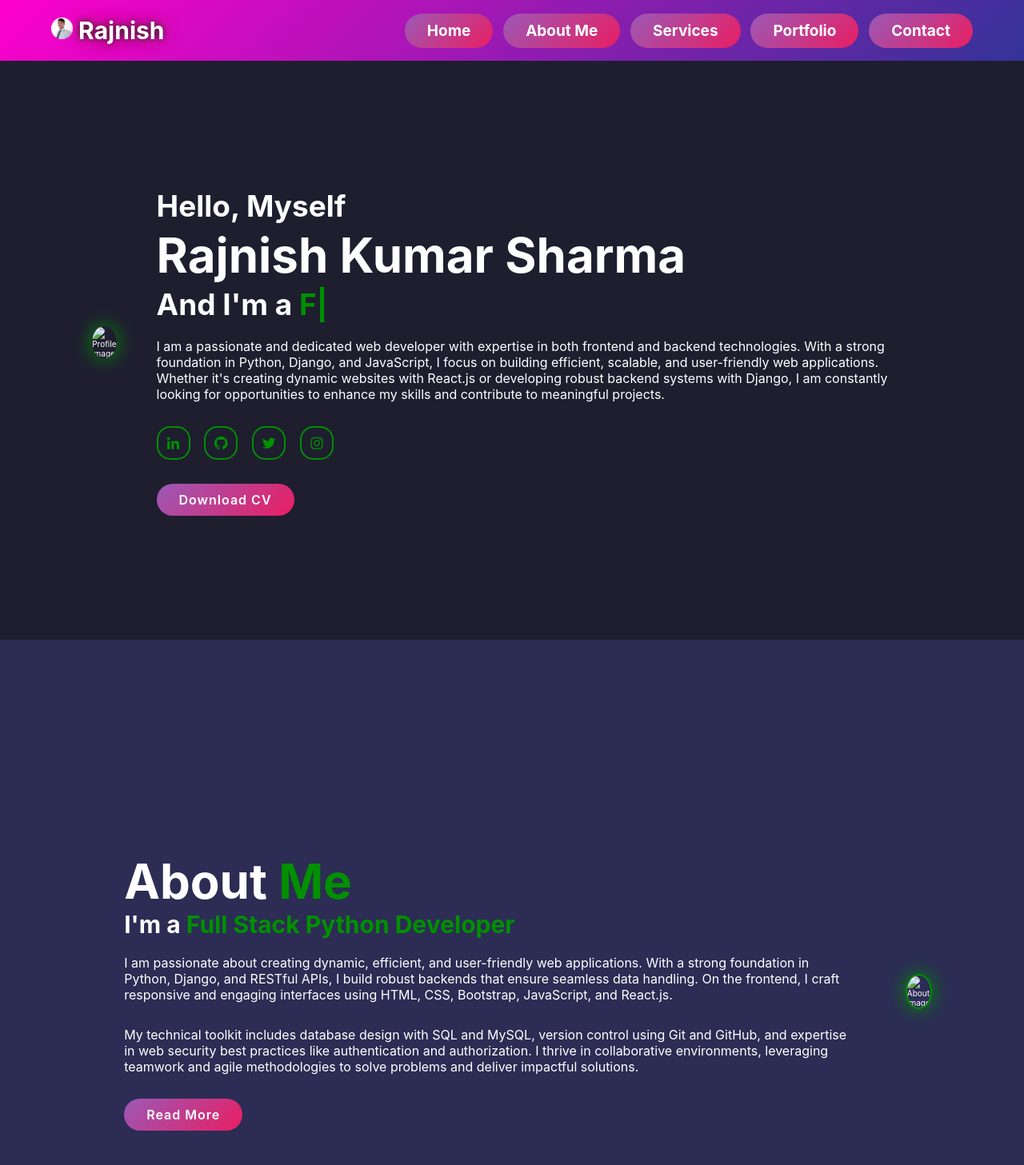
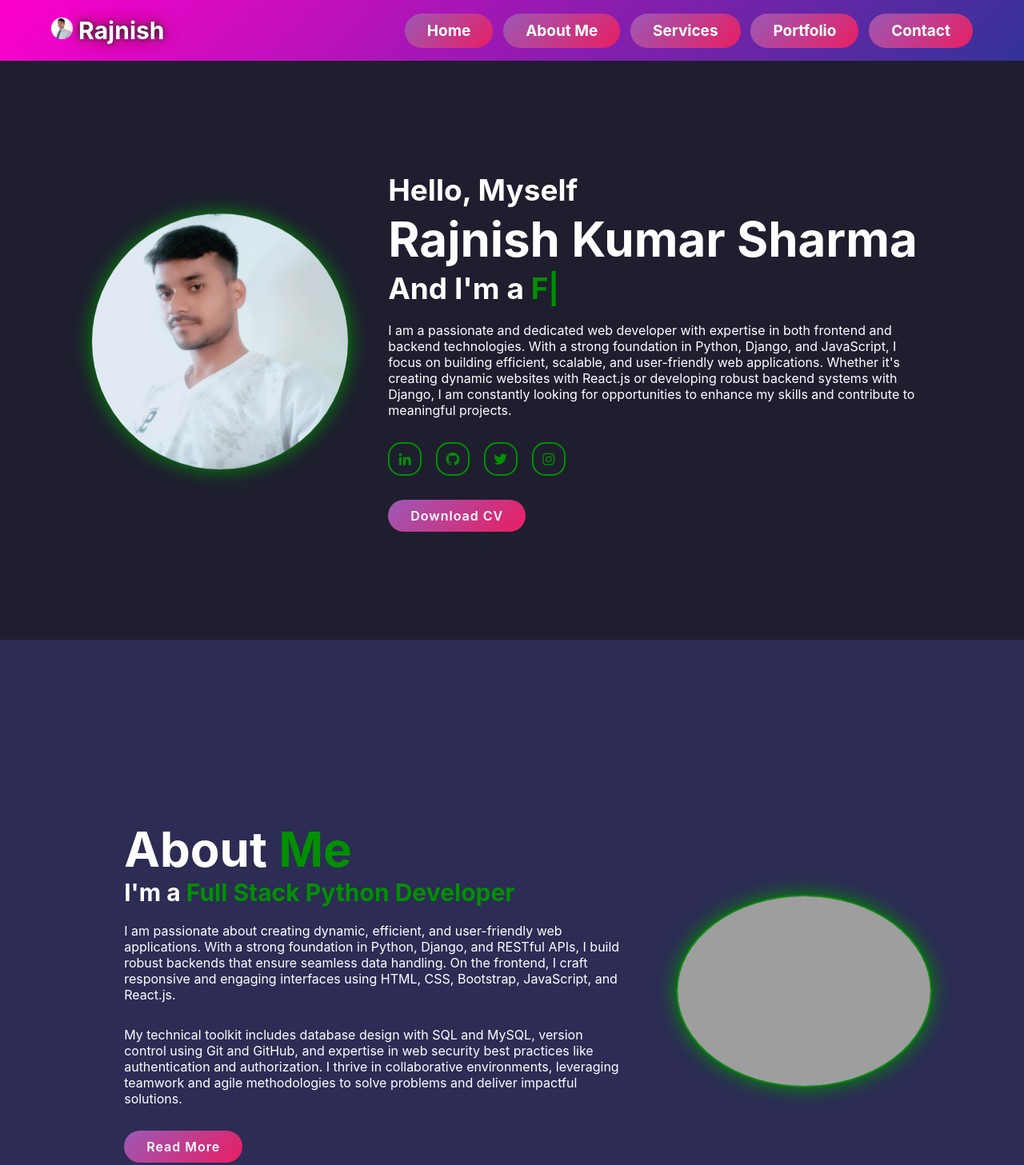
Before and after one commit to RajnisSharma/My-Portfolio-, a plain HTML site: page index.html in a window 1280 px wide. Shown: the top 1457 px of the page at 80% size. Drawn offline with nearby package versions, Linux system fonts and the light colour scheme; the site is published under a folder, as on GitHub Pages, so addresses that start at the root find nothing.

Commit message:
Update index.html

```diff
--- a/index.html
+++ b/index.html
@@ -31,7 +31,7 @@
     <!-- Home Section code  -->
     <section class="home" id="home">
       <div class="home-img">
-        <img src="/image/img.jpg" alt="Profile image" />
+        <img src="image/img.jpg" alt="Profile image" />
       </div>
       <div class="home-content">
         <h3>Hello, Myself</h3>
@@ -85,7 +85,7 @@
         <a href="#read-more" class="btn">Read More</a>
       </div>
       <div class="about-img">
-        <img src="/image/img_R_5.png" alt="About Image" />
+        <img src="image/img_R_5.png" alt="About Image" />
       </div>
     </section>
     <!-- Services section code  -->
```
